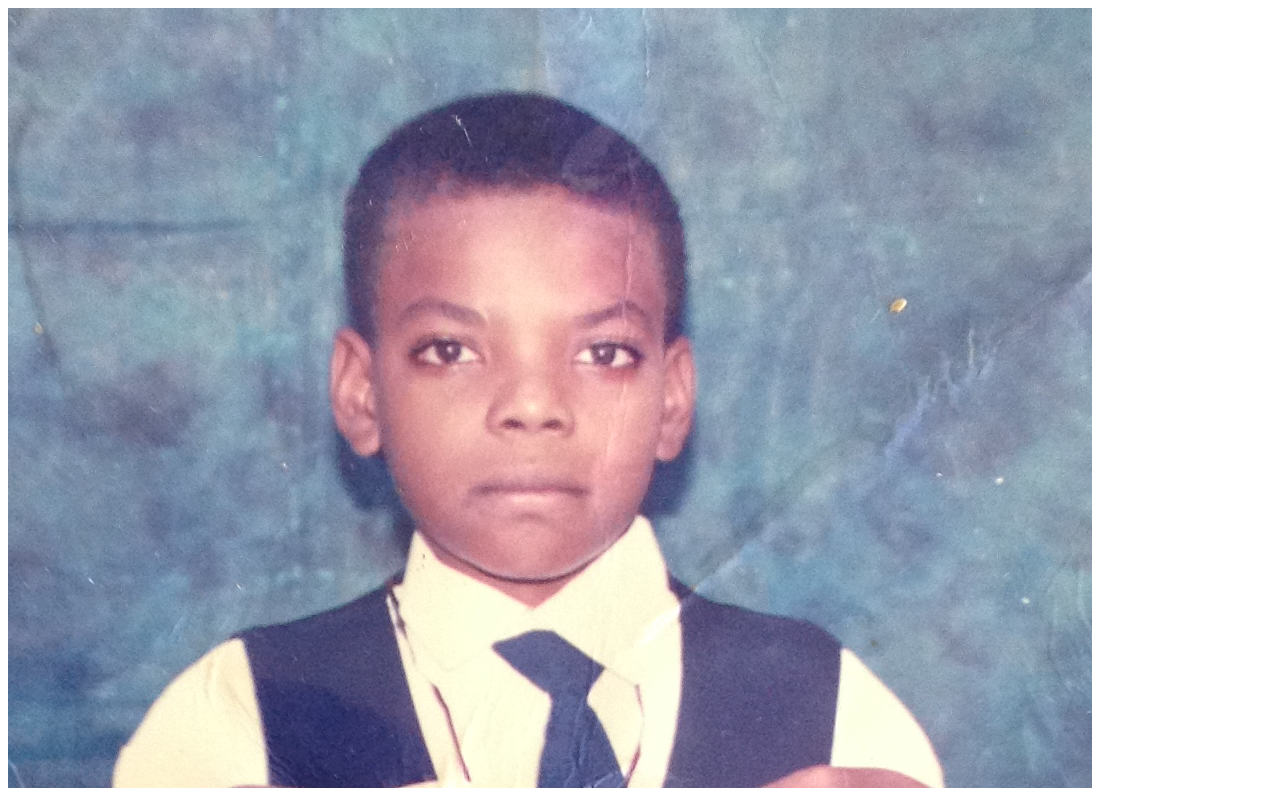
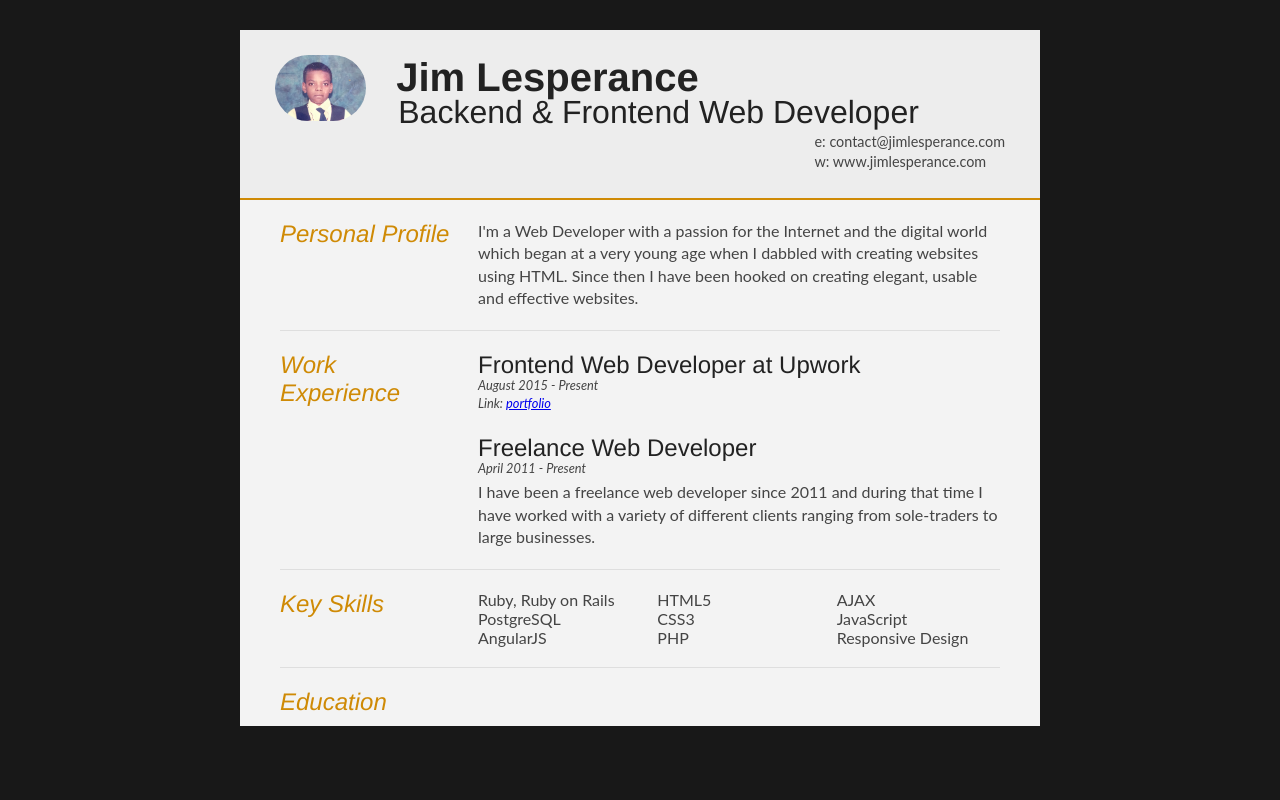
Before and after one commit to cooljl31/jlresume, a plain HTML site: page index.html in a window 1280 px wide. Shown: the top 800 px of the page. Drawn offline with Linux system fonts and the light colour scheme; the site is published under a folder, as on GitHub Pages, so addresses that start at the root find nothing.

Commit message:
Link Path fix

```diff
--- a/index.html
+++ b/index.html
@@ -9,7 +9,7 @@
 
 <link rel="shortcut icon" href="http://www.jimlesperance.com/image/icon/favicon.ico">
 
-<link type="text/css" rel="stylesheet" href="/_/style.css">
+<link type="text/css" rel="stylesheet" href="_/style.css">
 
 <!--[if lt IE 9]>
 <script src="//html5shiv.googlecode.com/svn/trunk/html5.js"></script>
@@ -19,7 +19,7 @@
 <section id="cv" class="instaFade">
 	<div class="mainDetails">
 		<div id="headshot" class="quickFade">
-			<img src="jl.png" alt="Thomas Hardy">
+			<img src="_/jl.png" alt="Thomas Hardy">
 		</div>
 
 		<div id="name">
@@ -107,7 +107,7 @@
 	</div>
 </section>
 
-<script src="/_/jquery-latest.js"></script>
+<script src="_/jquery-latest.js"></script>
 <script>
 jQuery(document).ready(function($) {
 
@@ -120,7 +120,7 @@ jQuery(document).ready(function($) {
 <script type="text/javascript">
 var gaJsHost = (("https:" == document.location.protocol) ? "https://ssl." : "http://www.");
 document.write(unescape("script src='" + gaJsHost + "google-analytics.com/ga.js' type='text/javascript'));
-</script><script src="/_/ga.js" type="text/javascript"></script>
+</script><script src="_/ga.js" type="text/javascript"></script>
 <script type="text/javascript">
 var pageTracker = _gat._getTracker("UA-78146426-1");
 pageTracker._initData();
--- a/style.css
+++ /dev/null
@@ -1,378 +0,0 @@
-html,body,div,span,object,iframe,h1,h2,h3,h4,h5,h6,p,blockquote,pre,abbr,address,cite,code,del,dfn,em,img,ins,kbd,q,samp,small,strong,sub,sup,var,b,i,dl,dt,dd,ol,ul,li,fieldset,form,label,legend,table,caption,tbody,tfoot,thead,tr,th,td,article,aside,canvas,details,figcaption,figure,footer,header,hgroup,menu,nav,section,summary,time,mark,audio,video {
-border:0;
-font:inherit;
-font-size:100%;
-margin:0;
-padding:0;
-vertical-align:baseline;
-}
-
-article,aside,details,figcaption,figure,footer,header,hgroup,menu,nav,section {
-display:block;
-}
-
-html, body {background: #181818; font-family: 'Lato', helvetica, arial, sans-serif; font-size: 16px; color: #222;}
-
-.clear {clear: both;}
-
-p {
-	font-size: 1em;
-	line-height: 1.4em;
-	margin-bottom: 20px;
-	color: #444;
-}
-
-#cv {
-	width: 90%;
-	max-width: 800px;
-	background: #f3f3f3;
-	margin: 30px auto;
-}
-
-.mainDetails {
-	padding: 25px 35px;
-	border-bottom: 2px solid #cf8a05;
-	background: #ededed;
-}
-
-#name h1 {
-	font-size: 2.5em;
-	font-weight: 700;
-	font-family: 'Rokkitt', Helvetica, Arial, sans-serif;
-	margin-bottom: -6px;
-}
-
-#name h2 {
-	font-size: 2em;
-	margin-left: 2px;
-	font-family: 'Rokkitt', Helvetica, Arial, sans-serif;
-}
-
-#mainArea {
-	padding: 0 40px;
-}
-
-#headshot {
-	width: 12.5%;
-	float: left;
-	margin-right: 30px;
-}
-
-#headshot img {
-	width: 100%;
-	height: auto;
-	-webkit-border-radius: 50px;
-	border-radius: 50px;
-}
-
-#name {
-	float: left;
-}
-
-#contactDetails {
-	float: right;
-}
-
-#contactDetails ul {
-	list-style-type: none;
-	font-size: 0.9em;
-	margin-top: 2px;
-}
-
-#contactDetails ul li {
-	margin-bottom: 3px;
-	color: #444;
-}
-
-#contactDetails ul li a, a[href^=tel] {
-	color: #444;
-	text-decoration: none;
-	-webkit-transition: all .3s ease-in;
-	-moz-transition: all .3s ease-in;
-	-o-transition: all .3s ease-in;
-	-ms-transition: all .3s ease-in;
-	transition: all .3s ease-in;
-}
-
-#contactDetails ul li a:hover {
-	color: #cf8a05;
-}
-
-
-.section {
-	border-top: 1px solid #dedede;
-	padding: 20px 0 0;
-}
-
-.section:last-child {
-	padding: 20px 0 10px;
-}
-
-.firstSection {
-	border-top: 0;
-}
-
-.sectionTitle {
-	float: left;
-	width: 25%;
-}
-
-.sectionContent {
-	float: right;
-	width: 72.5%;
-}
-
-.sectionTitle h1 {
-	font-family: 'Rokkitt', Helvetica, Arial, sans-serif;
-	font-style: italic;
-	font-size: 1.5em;
-	color: #cf8a05;
-}
-
-.sectionContent h2 {
-	font-family: 'Rokkitt', Helvetica, Arial, sans-serif;
-	font-size: 1.5em;
-	margin-bottom: -2px;
-}
-
-.subDetails {
-	font-size: 0.8em;
-	font-style: italic;
-	margin-bottom: 3px;
-}
-
-.keySkills {
-	list-style-type: none;
-	-moz-column-count:3;
-	-webkit-column-count:3;
-	column-count:3;
-	margin-bottom: 20px;
-	font-size: 1em;
-	color: #444;
-}
-
-.keySkills ul li {
-	margin-bottom: 3px;
-}
-
-.topLink {
-	text-align: center;
-	padding-bottom: 20px;
-}
-
-.topLink a {
-	color: #bbb;
-	text-decoration: none;
-	-webkit-transition: all .5s ease-in;
-	-moz-transition: all .5s ease-in;
-	-o-transition: all .5s ease-in;
-	-ms-transition: all .5s ease-in;
-	transition: all .5s ease-in;
-}
-
-.topLink a:hover {
-	color: #888;
-}
-
-@media all and (min-width: 602px) and (max-width: 800px) {
-	#headshot {
-		display: none;
-	}
-
-	.keySkills {
-	-moz-column-count:2;
-	-webkit-column-count:2;
-	column-count:2;
-	}
-}
-
-@media all and (max-width: 601px) {
-	#cv {
-		width: 95%;
-		margin: 10px auto;
-		min-width: 280px;
-	}
-
-	#headshot {
-		display: none;
-	}
-
-	#name, #contactDetails {
-		float: none;
-		width: 100%;
-		text-align: center;
-	}
-
-	.sectionTitle, .sectionContent {
-		float: none;
-		width: 100%;
-	}
-
-	.sectionTitle {
-		margin-left: -2px;
-		font-size: 1.25em;
-	}
-
-	.keySkills {
-		-moz-column-count:2;
-		-webkit-column-count:2;
-		column-count:2;
-	}
-}
-
-@media all and (max-width: 480px) {
-	.mainDetails {
-		padding: 15px 15px;
-	}
-
-	.section {
-		padding: 15px 0 0;
-	}
-
-	#mainArea {
-		padding: 0 25px;
-	}
-
-
-	.keySkills {
-	-moz-column-count:1;
-	-webkit-column-count:1;
-	column-count:1;
-	}
-
-	#name h1 {
-		line-height: .8em;
-		margin-bottom: 4px;
-	}
-}
-
-@media print {
-    #cv {
-        width: 100%;
-    }
-
-	.topLink {
-		display: none;
-	}
-}
-
-@-webkit-keyframes reset {
-	0% {
-		opacity: 0;
-	}
-	100% {
-		opacity: 0;
-	}
-}
-
-@-webkit-keyframes fade-in {
-	0% {
-		opacity: 0;
-	}
-	40% {
-		opacity: 0;
-	}
-	100% {
-		opacity: 1;
-	}
-}
-
-@-moz-keyframes reset {
-	0% {
-		opacity: 0;
-	}
-	100% {
-		opacity: 0;
-	}
-}
-
-@-moz-keyframes fade-in {
-	0% {
-		opacity: 0;
-	}
-	40% {
-		opacity: 0;
-	}
-	100% {
-		opacity: 1;
-	}
-}
-
-@keyframes reset {
-	0% {
-		opacity: 0;
-	}
-	100% {
-		opacity: 0;
-	}
-}
-
-@keyframes fade-in {
-	0% {
-		opacity: 0;
-	}
-	40% {
-		opacity: 0;
-	}
-	100% {
-		opacity: 1;
-	}
-}
-
-.instaFade {
-    -webkit-animation-name: reset, fade-in;
-    -webkit-animation-duration: 1.5s;
-    -webkit-animation-timing-function: ease-in;
-
-	-moz-animation-name: reset, fade-in;
-    -moz-animation-duration: 1.5s;
-    -moz-animation-timing-function: ease-in;
-
-	animation-name: reset, fade-in;
-    animation-duration: 1.5s;
-    animation-timing-function: ease-in;
-}
-
-.quickFade {
-    -webkit-animation-name: reset, fade-in;
-    -webkit-animation-duration: 2.5s;
-    -webkit-animation-timing-function: ease-in;
-
-	-moz-animation-name: reset, fade-in;
-    -moz-animation-duration: 2.5s;
-    -moz-animation-timing-function: ease-in;
-
-	animation-name: reset, fade-in;
-    animation-duration: 2.5s;
-    animation-timing-function: ease-in;
-}
-
-.delayOne {
-	-webkit-animation-delay: 0, .5s;
-	-moz-animation-delay: 0, .5s;
-	animation-delay: 0, .5s;
-}
-
-.delayTwo {
-	-webkit-animation-delay: 0, 1s;
-	-moz-animation-delay: 0, 1s;
-	animation-delay: 0, 1s;
-}
-
-.delayThree {
-	-webkit-animation-delay: 0, 1.5s;
-	-moz-animation-delay: 0, 1.5s;
-	animation-delay: 0, 1.5s;
-}
-
-.delayFour {
-	-webkit-animation-delay: 0, 2s;
-	-moz-animation-delay: 0, 2s;
-	animation-delay: 0, 2s;
-}
-
-.delayFive {
-	-webkit-animation-delay: 0, 2.5s;
-	-moz-animation-delay: 0, 2.5s;
-	animation-delay: 0, 2.5s;
-}
```
Also changed, not shown: _/jl.png (renamed from jl.png).
